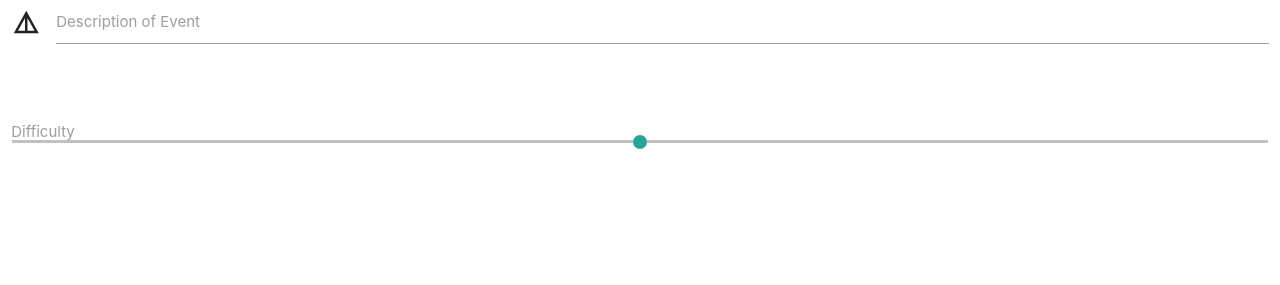
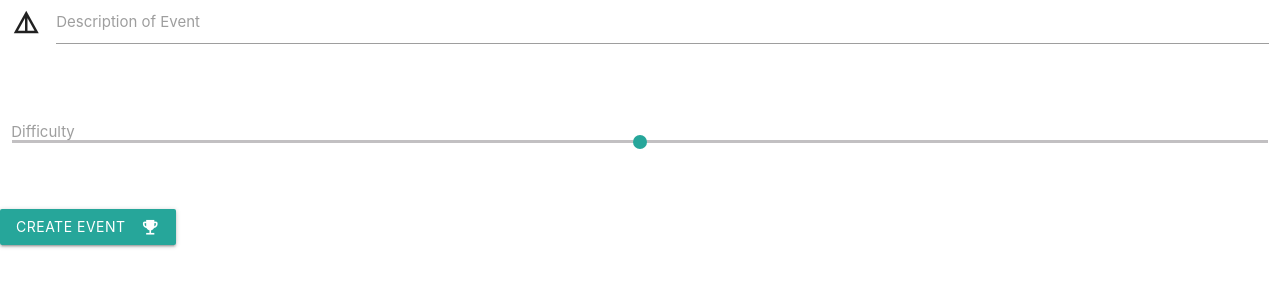
Before and after one commit to woodfordtim/milestone3, a Flask app: page /add_event in a window 1280 px wide. Shown: the part 1054-1339 px from the top of the page. Before the commit the page ends 1203 px from the top, so only its background shows below. Run offline with Flask 2, Linux system fonts and the light colour scheme; data that the repository does not hold is empty; some libraries are stand-ins or nearby versions.

Commit message:
Add sumbit create event form data

```diff
--- a/templates/addevent.html
+++ b/templates/addevent.html
@@ -3,7 +3,7 @@
 <h3>Add an Event</h3>
 
 <div class="row">
-	<form action=" " method="POST" class="col s12">
+	<form action="{{ url_for('create_event')}} " method="POST" class="col s12">
 		<div class="row">
 			<div class="input-field col s12">
 				<i class="material-icons prefix">emoji_events</i>
@@ -12,8 +12,8 @@
 			</div>
 		</div>
 		<div class="row">
-		    <div class="input-field col s12">
-                <i class="material-icons prefix">category</i>
+			<div class="input-field col s12">
+				<i class="material-icons prefix">category</i>
 				<select id="event_type" name="event_type">
                     <option value="" disabled selected>Choose event type</option>
                     {% for event in event_type %}
@@ -85,6 +85,12 @@
 					<label for="difficulty">Difficulty</label>
 			</div>
 		</div>
+        <div class="row">
+            <button class="btn waves-effect waves-light" type="submit" name="action">Create Event
+                <i class="material-icons right">emoji_events</i>
+            </button>
+        </div>
+
 	</form>
 </div>
 
--- a/templates/base.html
+++ b/templates/base.html
@@ -4,6 +4,7 @@
 <head>
 	<link href="https://fonts.googleapis.com/icon?family=Material+Icons" rel="stylesheet">
 	<link rel="stylesheet" href="https://cdnjs.cloudflare.com/ajax/libs/materialize/1.0.0/css/materialize.min.css">
+    <link rel="stylesheet" href="{{url_for('static', filename='css/style.css')}}" type='text/css'>
     <title>Title</title>
 </head>
 
--- a/tri.py
+++ b/tri.py
@@ -14,16 +14,26 @@ app.config["MONGODB_NAME"] = os.environ.get('MONGODB_NAME')
 
 mongo = PyMongo(app)
 
+# function for page to list all events
 @app.route('/')
 @app.route('/find_events')
 def find_events():
     return render_template("events.html", events=mongo.db.events.find())
 
+# function for form to add events
 @app.route('/add_event')
 def add_event():
     return render_template('addevent.html',
     event_type=mongo.db.event_type.find()) # event_type refers to Collection so must be accurate
 
+# function to sumbit a form http method POST - default is GET
+@app.route('/create_event', methods=['POST'])
+def create_event():
+    events=mongo.db.events
+    events.insert_one(request.form.to_dict()) #insert when you submit info to a uri it does so in a request object and then convert the form to dictionary so it can be understood by MongoDB
+    return redirect(url_for('/find_events'))
+
+
 if __name__ == '__main__':
     app.run(host=os.environ.get('IP'),
     port=int(os.environ.get('PORT')),
```
Also changed, not shown: static/css/style.css (added).
